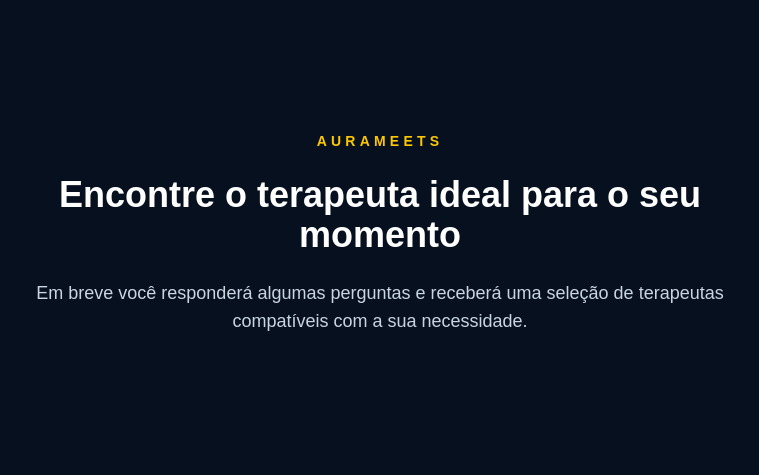
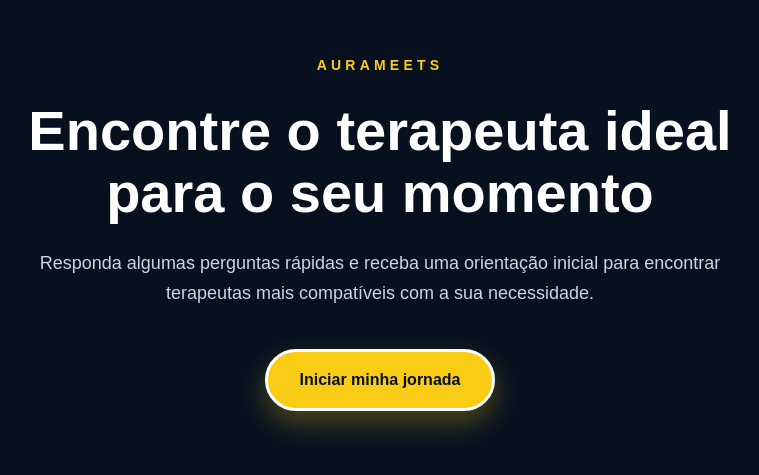
Before and after one commit to consultasdosite-dot/aurameets, a Next.js app: page /seja-visitante in a window 1280 px wide. Shown: the part 167-642 px from the top of the page, without its empty margins (260-1019 px from the left). Built offline with nearby package versions, Linux system fonts and the light colour scheme.

Commit message:
Publica jornada do visitante e ajusta página de terapeutas

```diff
--- a/app/layout.tsx
+++ b/app/layout.tsx
@@ -13,8 +13,9 @@
 });
 
 export const metadata: Metadata = {
-  title: "Create Next App",
-  description: "Generated by create next app",
+  title: "AuraMeets",
+  description:
+    "Encontre terapeutas compatíveis com o seu momento e suas necessidades.",
 };
 
 export default function RootLayout({
@@ -24,10 +25,16 @@
 }>) {
   return (
     <html
-      lang="en"
+      lang="pt-BR"
+      suppressHydrationWarning
       className={`${geistSans.variable} ${geistMono.variable} h-full antialiased`}
     >
-      <body className="min-h-full flex flex-col">{children}</body>
+      <body
+        suppressHydrationWarning
+        className="flex min-h-full flex-col"
+      >
+        {children}
+      </body>
     </html>
   );
 }
--- a/app/seja-visitante/page.tsx
+++ b/app/seja-visitante/page.tsx
@@ -1,19 +1,90 @@
 export default function SejaVisitantePage() {
   return (
-    <main className="min-h-screen flex items-center justify-center bg-[#06101f] text-white px-6">
-      <div className="max-w-3xl text-center">
-        <p className="text-sm font-bold uppercase tracking-[0.3em] text-yellow-400">
+    <main
+      style={{
+        minHeight: "100vh",
+        display: "flex",
+        alignItems: "center",
+        justifyContent: "center",
+        backgroundColor: "#06101f",
+        padding: "40px 24px",
+        color: "#ffffff",
+      }}
+    >
+      <div
+        style={{
+          width: "100%",
+          maxWidth: "768px",
+          textAlign: "center",
+        }}
+      >
+        <p
+          style={{
+            margin: 0,
+            fontSize: "14px",
+            fontWeight: 700,
+            textTransform: "uppercase",
+            letterSpacing: "0.3em",
+            color: "#facc15",
+          }}
+        >
           AuraMeets
         </p>
 
-        <h1 className="mt-6 text-4xl font-black">
+        <h1
+          style={{
+            marginTop: "24px",
+            marginBottom: 0,
+            fontSize: "clamp(36px, 6vw, 56px)",
+            lineHeight: 1.1,
+            fontWeight: 900,
+          }}
+        >
           Encontre o terapeuta ideal para o seu momento
         </h1>
 
-        <p className="mt-6 text-lg text-slate-300">
-          Em breve você responderá algumas perguntas e receberá uma seleção de
-          terapeutas compatíveis com a sua necessidade.
+        <p
+          style={{
+            marginTop: "24px",
+            marginBottom: 0,
+            fontSize: "18px",
+            lineHeight: 1.7,
+            color: "#cbd5e1",
+          }}
+        >
+          Responda algumas perguntas rápidas e receba uma orientação inicial
+          para encontrar terapeutas mais compatíveis com a sua necessidade.
         </p>
+
+        <div
+          style={{
+            marginTop: "40px",
+            display: "flex",
+            justifyContent: "center",
+          }}
+        >
+          <a
+            href="/jornada/pergunta-1"
+            style={{
+              display: "inline-flex",
+              minHeight: "56px",
+              alignItems: "center",
+              justifyContent: "center",
+              borderRadius: "9999px",
+              backgroundColor: "#facc15",
+              padding: "16px 32px",
+              fontSize: "16px",
+              fontWeight: 800,
+              color: "#06101f",
+              textDecoration: "none",
+              border: "3px solid #ffffff",
+              boxShadow: "0 12px 30px rgba(250, 204, 21, 0.3)",
+              cursor: "pointer",
+            }}
+          >
+            Iniciar minha jornada
+          </a>
+        </div>
       </div>
     </main>
   );
--- a/app/terapeutas/page.tsx
+++ b/app/terapeutas/page.tsx
@@ -35,10 +35,10 @@
 
         <div className="mt-12 flex justify-center">
           <Link
-            href="/acolhimento/perguntas"
+            href="/jornada/resultado"
             className="rounded-xl border border-slate-700 px-7 py-4 text-center font-bold text-slate-300 transition hover:border-yellow-400 hover:text-yellow-400"
           >
-            Voltar ao resultado do acolhimento
+            Voltar ao resultado da jornada
           </Link>
         </div>
       </section>
```
